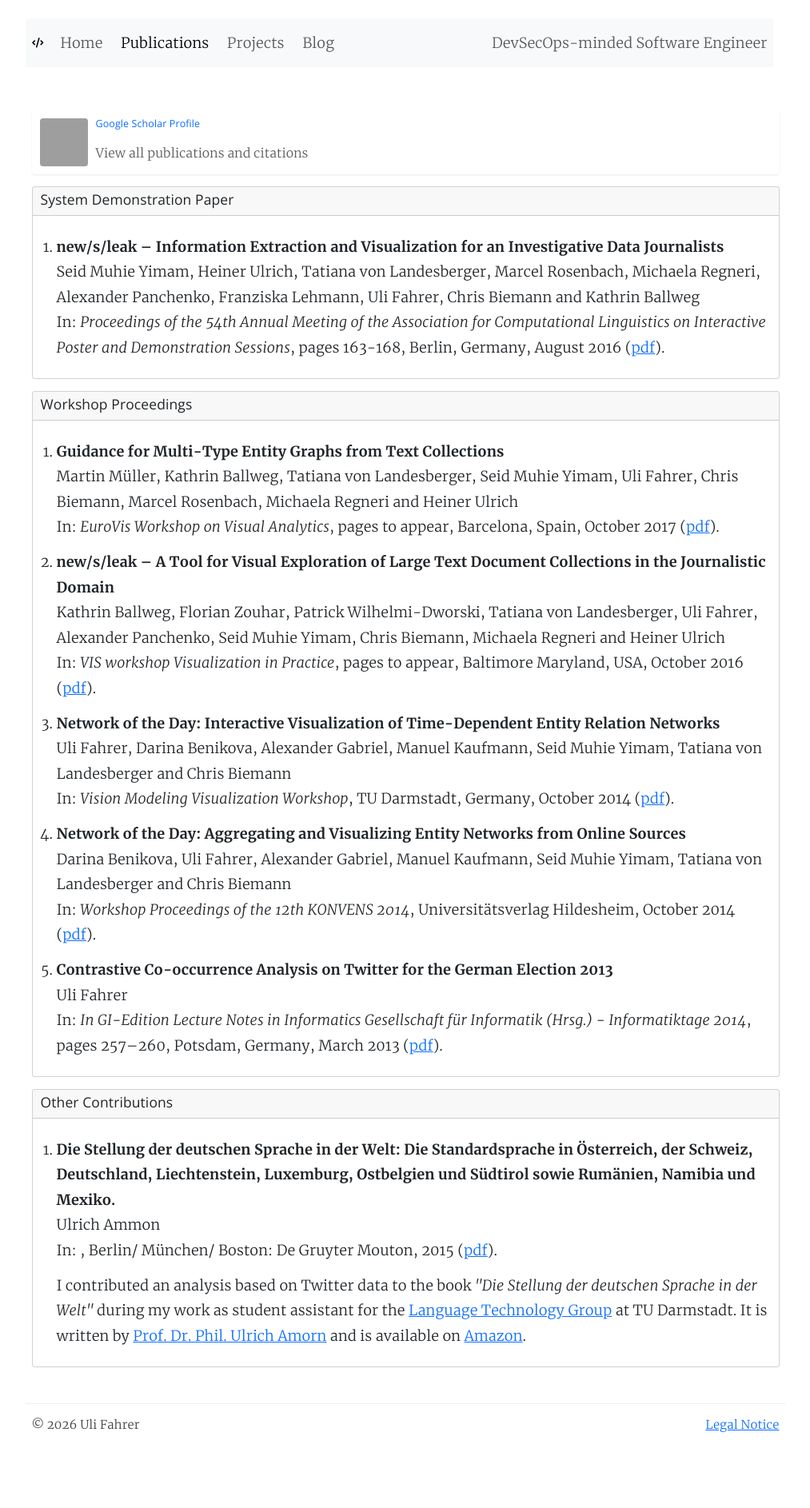
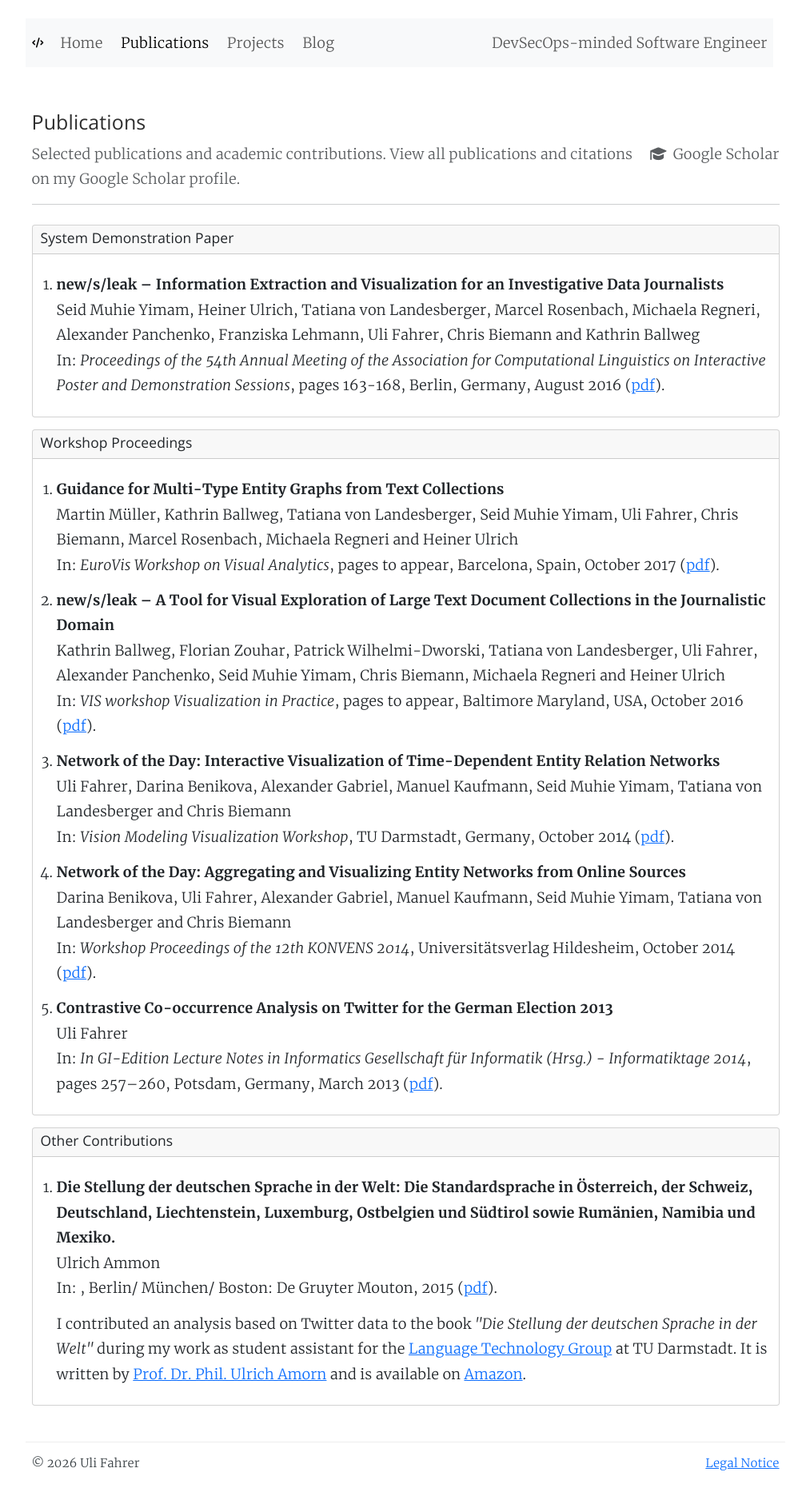
Before and after one commit to Tooa/tooa.github.io, a Jekyll site: the page built from publications/index.html, in a window 1280 px wide. Shown: the whole page at 80% size, without its empty margins (133-1146 px from the left). Built offline with Jekyll 4.4.1, drawn with Linux system fonts in a browser that asks for light colours; before the commit the page ends 1838 px from its top, so only the background shows below that; grey boxes are pictures that could not be loaded.

Commit message:
feat(publications): replace Scholar card with header section
Matches blog and projects layout with heading, description, and Scholar link.
Responsive design stacks on small screens, displays side-by-side on large screens.

```diff
--- a/publications/index.html
+++ b/publications/index.html
@@ -4,26 +4,20 @@ title: Publications
 description: publications site
 permalink: /publications/
 ---
+<div class="row">
+  <div class="col-md-12">
+    <h1>Publications</h1>
+    <div class="d-flex flex-column flex-lg-row justify-content-lg-between">
+      <span class="text-muted">Selected publications and academic contributions. View all publications and citations on my Google Scholar profile.</span>
+      <a href="https://scholar.google.com/citations?view_op=list_works&hl=en&user=hZMWg78AAAAJ" target="_blank" class="text-muted text-decoration-none text-nowrap">
+        <i class="fas fa-graduation-cap me-1"></i> Google Scholar
+      </a>
+    </div>
+    <hr class="mt-4 mb-3"/>
+  </div>
+</div>
 
 <div class="publications">
-
-	<div class="card mb-4 border-0 shadow-sm">
-		<div class="card-body">
-			<div class="row align-items-center g-3">
-				<div class="col-auto">
-					<img src="https://scholar.google.com/citations/images/avatar_scholar_150.jpg" class="rounded" width="60" height="60" alt="Google Scholar">
-				</div>
-				<div class="col d-flex flex-column justify-content-center">
-					<h5 class="mb-1">
-						<a href="https://scholar.google.com/citations?view_op=list_works&hl=en&user=hZMWg78AAAAJ" class="text-decoration-none" target="_blank">
-							Google Scholar Profile
-						</a>
-					</h5>
-					<p class="text-muted mb-0 small">View all publications and citations</p>
-				</div>
-			</div>
-		</div>
-	</div>
 
 	{% assign sorted_workshops = site.data.publications | sort: 'year' %}
 
```
